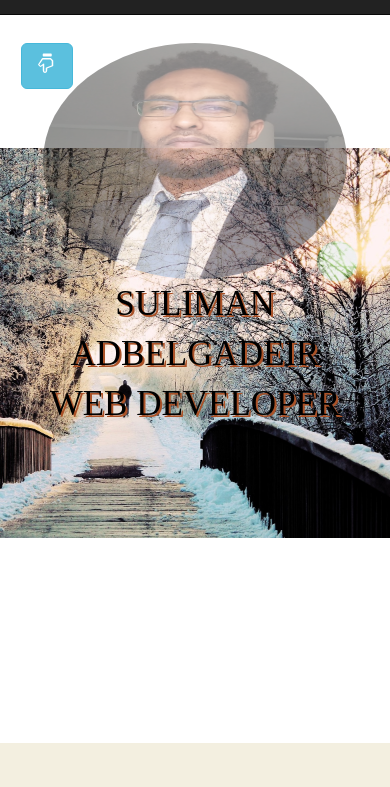
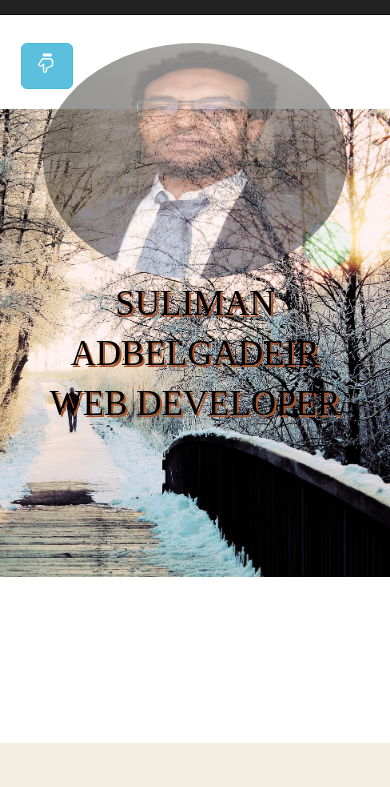
Before and after one commit to solomongamid/solomongamid.github.io, a plain HTML site: page index.html in a window 390 px wide. Shown: the part 57-844 px from the top of the page. Drawn offline with nearby package versions, Linux system fonts and the light colour scheme.

Commit message:
responsive

```diff
--- a/mystyle.css
+++ b/mystyle.css
@@ -7,7 +7,7 @@ li.navbar-brand
 }
 .up{
     background: no-repeat center right fixed url(man.jpg); /* make body move on it  */
-    background-size: 100%;
+    background-size: 120%;
 }
 body{
     background-color: #e5eecc;
```
